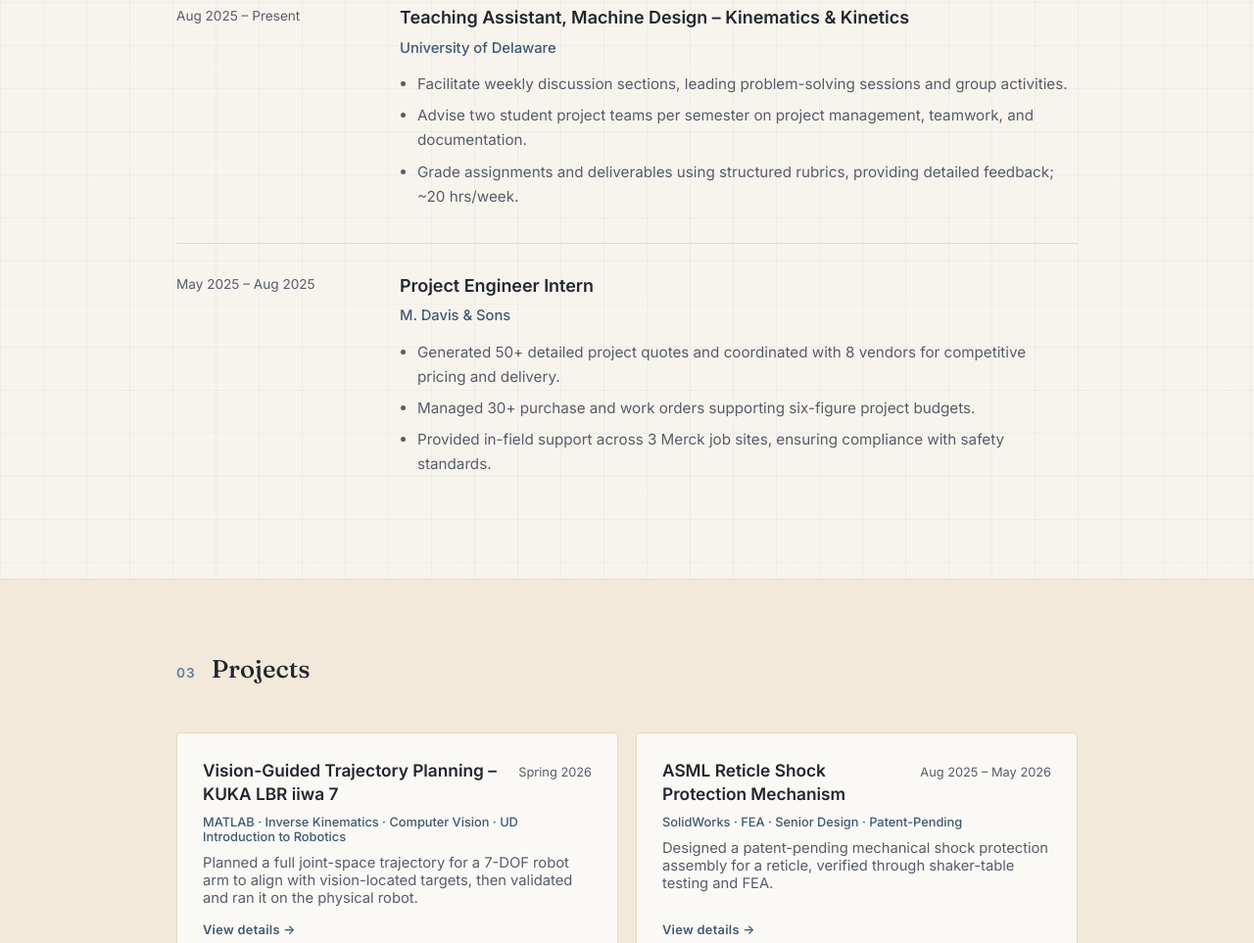
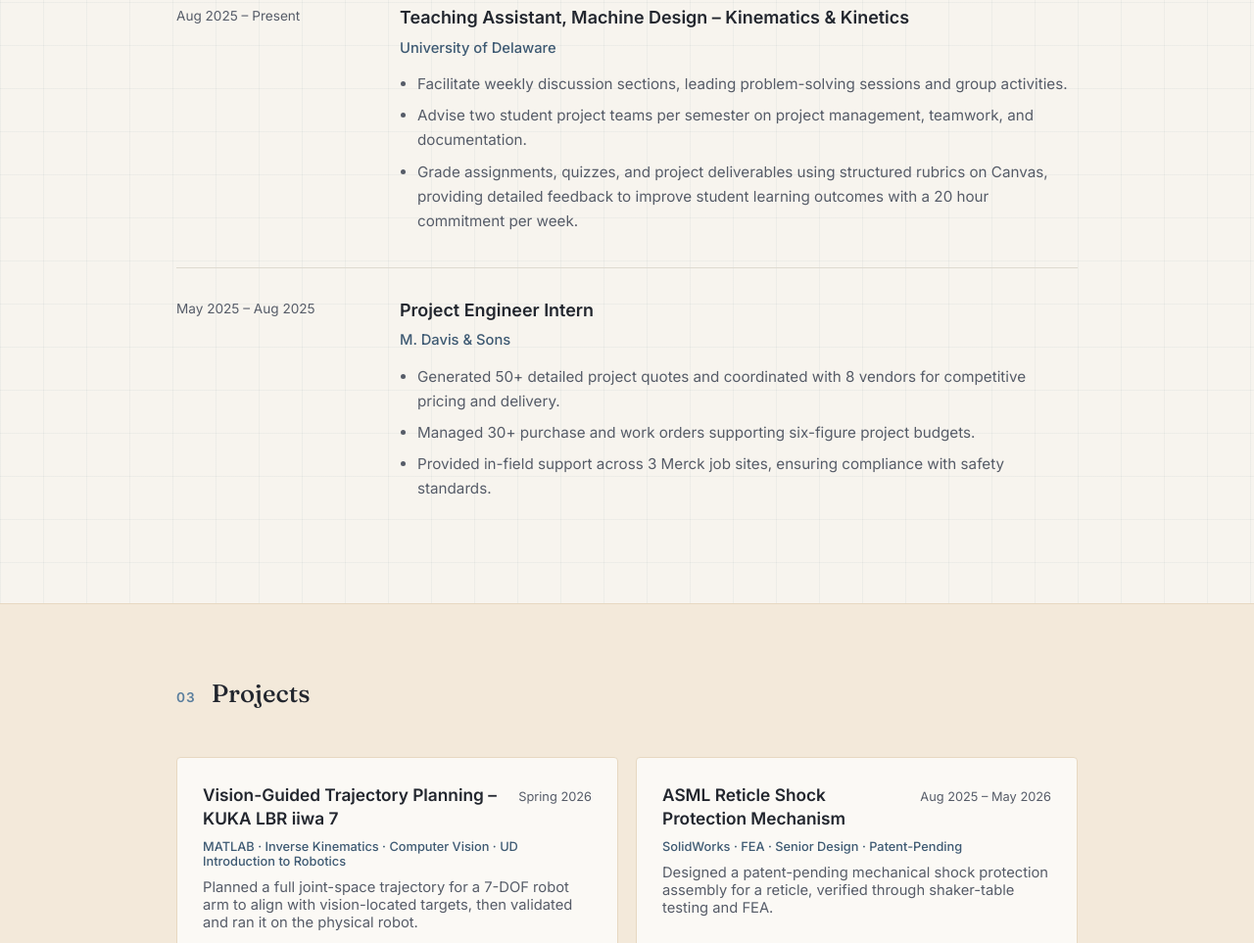
Before and after one commit to joncatterton/joncatterton.github.io, a plain HTML site: page index.html in a window 1280 px wide. Shown: the part 1494-2457 px from the top of the page at 98% size. Drawn offline with Linux system fonts and the light colour scheme.

Commit message:
Update index.html

```diff
--- a/index.html
+++ b/index.html
@@ -295,7 +295,8 @@
         <ul>
           <li>Facilitate weekly discussion sections, leading problem-solving sessions and group activities.</li>
           <li>Advise two student project teams per semester on project management, teamwork, and documentation.</li>
-          <li>Grade assignments and deliverables using structured rubrics, providing detailed feedback; ~20 hrs/week.</li>
+          <li>Grade assignments, quizzes, and project deliverables using structured rubrics on Canvas, providing detailed feedback to
+improve student learning outcomes with a 20 hour commitment per week.</li>
         </ul>
       </div>
     </div>
```
